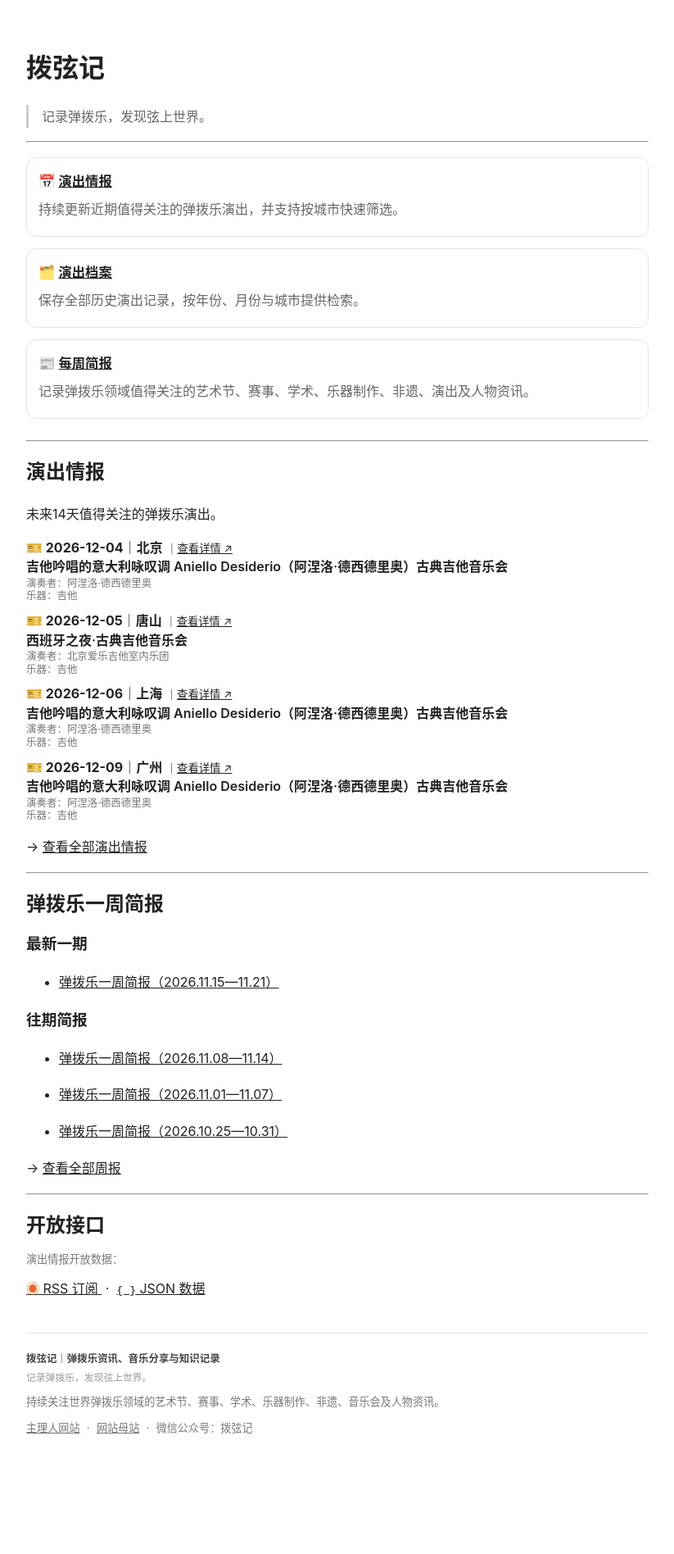
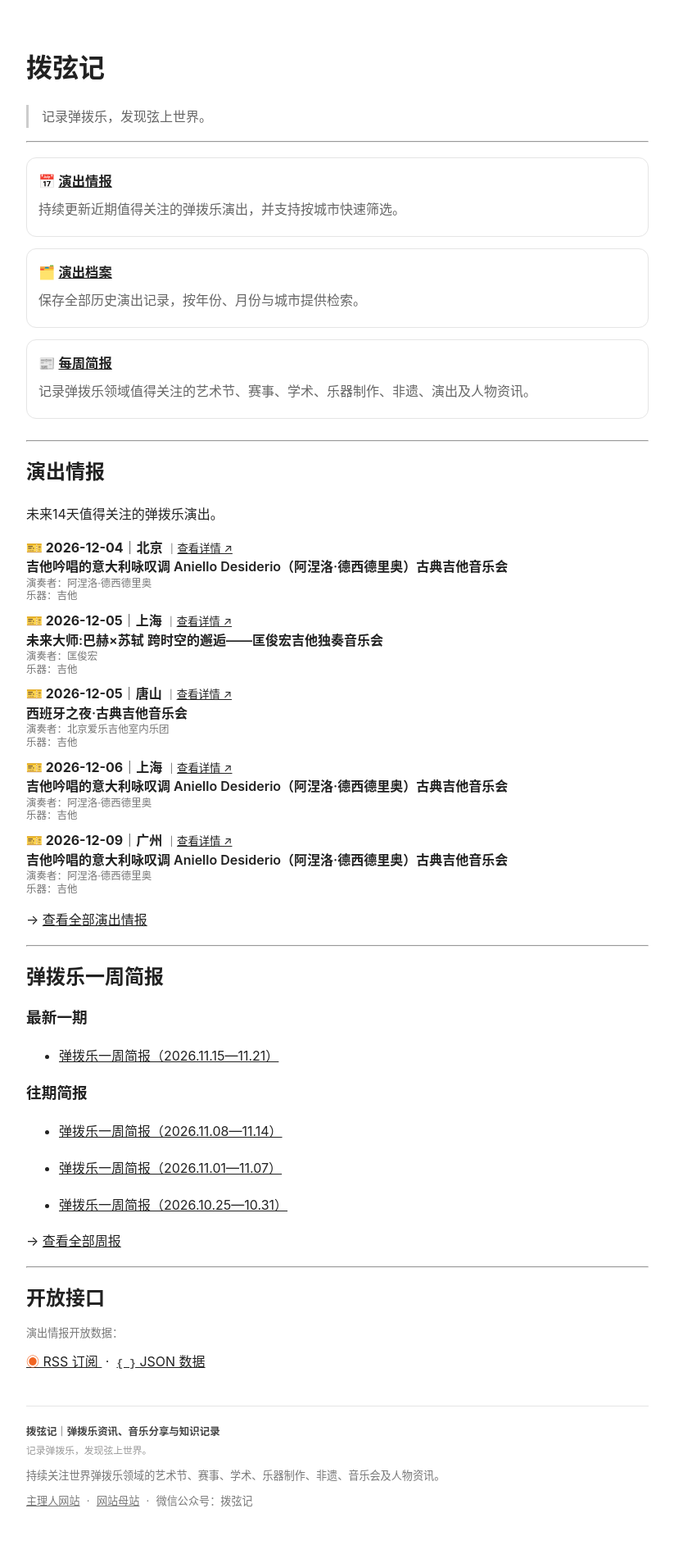
Before and after one commit to KeenKwok/boxianji, a Jekyll site: the page built from index.md, in a window 1280 px wide. Shown: the whole page at 82% size, without its empty margins (228-1051 px from the left). Built offline with Jekyll 4.4.1, drawn with Linux system fonts in a browser that asks for light colours; before the commit the page ends 1806 px from its top, so only the background shows below that.

Commit message:
更新 attention.yml

```diff
--- a/_data/attention.yml
+++ b/_data/attention.yml
@@ -1,3 +1,13 @@
+- id: "20261205-shanghai-bach-sushi-kuangjunhong-guitar-solo"
+  date: "2026-12-05"
+  city: "上海"
+  title: "未来大师:巴赫×苏轼 跨时空的邂逅——匡俊宏吉他独奏音乐会"
+  performers:
+    - "匡俊宏"
+  instruments:
+    - "吉他"
+  link: "https://mp.weixin.qq.com/s/yb5lFLB-I56_kQKdyvaR-w"
+
 - id: "20261205-tangshan-spanish-night-beijing-philharmonic-guitar"
   date: "2026-12-05"
   city: "唐山"
```
